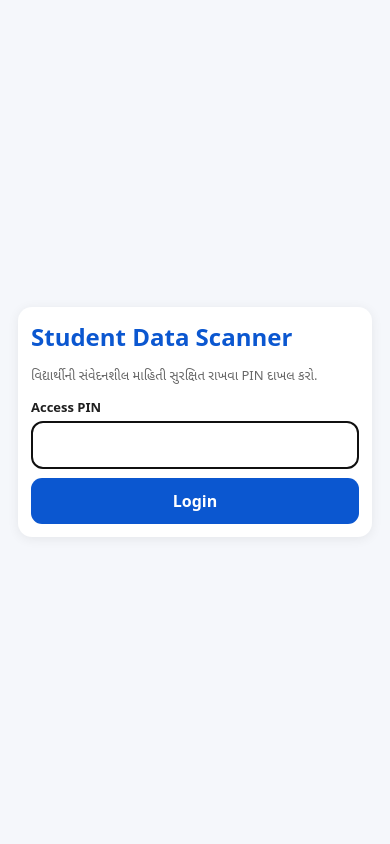
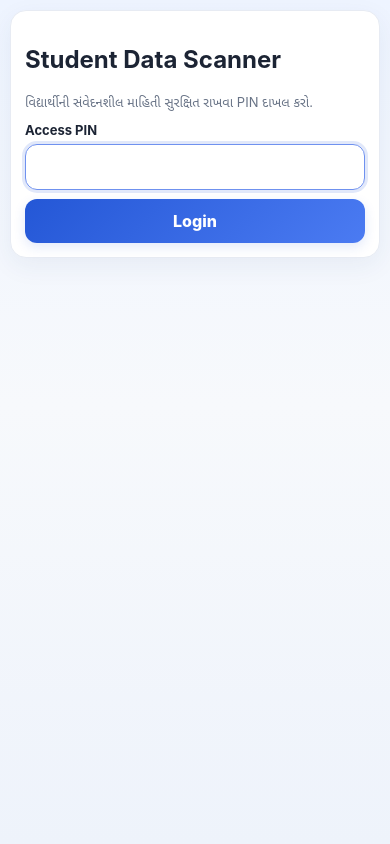
Before and after one commit to Adhyapak-Saathi/Adhyapaksaathi, a Flask app: template student-data-scanner/templates/login.html in a window 390 px wide. Run offline with Flask 3, Linux system fonts and the light colour scheme; the template is opened without the code that fills it, so the values that code supplies are empty; some libraries are stand-ins or nearby versions.

Commit message:
Create colorful professional responsive scanner interface

```diff
--- a/student-data-scanner/static/style.css
+++ b/student-data-scanner/static/style.css
@@ -1,74 +1,130 @@
 :root{
-  font-family:system-ui,-apple-system,"Noto Sans Gujarati",Arial,sans-serif;
-  color:#1f1f1f;background:#f5f7fb
+  font-family:Inter,system-ui,-apple-system,"Noto Sans Gujarati",Arial,sans-serif;
+  color:#1c2434;
+  background:#eef3fb;
+  --blue:#2457d6;
+  --blue2:#4b7bf2;
+  --green:#11895d;
+  --green2:#36b37e;
+  --purple:#7c4dff;
+  --orange:#f59f2f;
+  --red:#d64545;
+  --card:#ffffff;
+  --border:#dfe6f1;
+  --muted:#687386;
 }
 *{box-sizing:border-box}
-body{margin:0}
-header{background:#0b57d0;color:#fff;padding:18px 16px}
-header h1{margin:0;font-size:23px}
-header p{margin:5px 0 0;opacity:.92;font-size:13px}
-header small{display:block;margin-top:7px;opacity:.8}
-main{max-width:900px;margin:auto;padding:14px}
-.card{background:#fff;border-radius:18px;padding:16px;margin:0 0 14px;box-shadow:0 2px 12px #00000012}
-.primary-card{border-top:4px solid #0b57d0}
-h2{font-size:18px;margin:0 0 12px}
-label{display:block;font-weight:650;font-size:13px;margin:8px 0 5px}
+body{margin:0;background:linear-gradient(180deg,#eef4ff 0,#f7f9fc 48%,#eef3fb 100%);min-height:100vh}
+.app-header{
+  background:linear-gradient(135deg,#1d4ed8,#4f46e5 58%,#7c3aed);
+  color:#fff;padding:24px 18px 18px;box-shadow:0 8px 28px #254ec533
+}
+.header-inner{max-width:980px;margin:auto;display:flex;align-items:flex-start;justify-content:space-between;gap:18px}
+.brand-kicker{text-transform:uppercase;letter-spacing:.12em;font-size:11px;font-weight:800;opacity:.8}
+.app-header h1{margin:3px 0 5px;font-size:28px}
+.app-header p{margin:0;opacity:.92;font-size:13px}
+.app-header>small{display:block;max-width:980px;margin:8px auto 0;opacity:.72}
+.header-badge{background:#ffffff20;border:1px solid #ffffff55;border-radius:999px;padding:8px 12px;font-size:12px;font-weight:800;white-space:nowrap}
+main{max-width:980px;margin:auto;padding:16px}
+.card{
+  background:var(--card);border:1px solid #e7ebf3;border-radius:20px;padding:18px;margin:0 0 16px;
+  box-shadow:0 8px 26px #21396810
+}
+.capture-card{border-top:4px solid var(--blue)}
+.data-card{border-top:4px solid var(--green)}
+.section-title-row{display:flex;gap:12px;align-items:flex-start;margin-bottom:12px}
+.step-badge{
+  width:34px;height:34px;border-radius:11px;background:linear-gradient(135deg,var(--blue),var(--purple));
+  color:#fff;display:grid;place-items:center;font-weight:900;flex:0 0 34px;box-shadow:0 5px 14px #2457d633
+}
+.step-badge.green{background:linear-gradient(135deg,var(--green),var(--green2));box-shadow:0 5px 14px #11895d33}
+h2{font-size:19px;margin:0 0 3px}
+.muted{color:var(--muted);font-size:13px;margin:0}
+.hint{font-size:12px;color:#5c6475;background:#f7f9fc;border-radius:10px;padding:9px 10px;margin-top:7px}
+label{display:block;font-weight:750;font-size:13px;margin:10px 0 6px}
 input,select,textarea,button,.linkbtn{
-  width:100%;font:inherit;border-radius:11px;padding:12px;border:1px solid #cbd1da;background:#fff
+  width:100%;font:inherit;border-radius:12px;padding:12px;border:1px solid #cfd8e6;background:#fff;color:#1c2434
 }
+input:focus,select:focus,textarea:focus{outline:3px solid #2457d622;border-color:#6f91ef}
 button,.linkbtn{
-  border:0;background:#0b57d0;color:#fff;font-weight:750;text-align:center;text-decoration:none;display:block;margin-top:9px;cursor:pointer
+  border:0;background:linear-gradient(135deg,var(--blue),var(--blue2));color:#fff;font-weight:800;
+  text-align:center;text-decoration:none;display:block;margin-top:9px;cursor:pointer;box-shadow:0 4px 12px #2457d622
 }
-button:disabled{opacity:.45;cursor:not-allowed}
-.secondary{background:#666}
-.save{background:#137333}
-.cameraBtn{
-  background:#e8f0fe;color:#174ea6;border:2px dashed #8ab4f8;padding:18px;text-align:center;
-  border-radius:14px;font-size:17px;margin:12px 0;cursor:pointer
+button:disabled{opacity:.46;cursor:not-allowed;box-shadow:none}
+.primary-action{font-size:16px;padding:14px;margin-top:12px}
+.secondary{background:#697386;box-shadow:none}
+.save{background:linear-gradient(135deg,#0f7d55,#20a66f);font-size:16px;padding:14px}
+.capture-actions{display:grid;grid-template-columns:1fr 1fr;gap:12px;margin-top:12px}
+.capture-btn{
+  display:flex;align-items:center;gap:12px;padding:16px;border-radius:16px;cursor:pointer;margin:0;
+  border:1px solid #dbe5f5;transition:.18s transform,.18s box-shadow
 }
-.cameraBtn input{display:none}
-.muted{color:#666;font-size:13px}
-.important-note{background:#f8fafd;border-left:4px solid #0b57d0;padding:9px;border-radius:8px}
+.capture-btn:hover{transform:translateY(-1px);box-shadow:0 8px 18px #274ea51a}
+.capture-btn.camera{background:linear-gradient(135deg,#e9f1ff,#f2f7ff);color:#1f55c7}
+.capture-btn.files{background:linear-gradient(135deg,#f4ecff,#faf5ff);color:#6b39cc}
+.capture-btn input{display:none}
+.capture-icon{font-size:28px}
+.capture-btn span:last-child{display:flex;flex-direction:column;gap:2px}
+.capture-btn small{font-weight:500;opacity:.8}
+.queue-panel{margin-top:12px;border:1px solid #dfe7f3;border-radius:14px;padding:12px;background:#fbfcff}
+.queue-head{display:flex;align-items:center;justify-content:space-between;gap:10px}
+.text-btn{width:auto;margin:0;background:transparent;color:#516175;padding:5px 8px;box-shadow:none;font-size:12px}
+.file-item{display:flex;align-items:center;justify-content:space-between;gap:8px;padding:9px 0;border-top:1px solid #edf0f5;font-size:13px}
+.file-item:first-child{border-top:0}
+.file-item .file-meta{display:flex;gap:8px;align-items:center;min-width:0}
+.file-item .file-name{white-space:nowrap;overflow:hidden;text-overflow:ellipsis}
+.file-state{font-size:11px;font-weight:800;border-radius:999px;padding:4px 8px;background:#edf2fb;color:#50617d}
+.file-state.done{background:#e3f7ee;color:#0d7a50}
+.file-state.error{background:#fdeaea;color:#b33434}
+.preview-shell{margin-top:12px;border-radius:16px;background:#eef1f6;overflow:hidden;border:1px solid #e0e5ee}
+#imagePreview,#pdfPreview{width:100%;height:380px;border:0;object-fit:contain;background:#f0f2f5;display:none}
+.progress-wrap{margin-top:10px}
+.progress-track{height:8px;background:#e9edf4;border-radius:999px;overflow:hidden}
+#progressBar{height:100%;width:0;background:linear-gradient(90deg,var(--blue),var(--purple));transition:width .25s}
+#progressText{margin-top:5px}
+.status{display:none;padding:11px 12px;border-radius:12px;margin-top:10px;white-space:pre-wrap;word-break:break-word;font-size:13px}
+.ok{display:block;background:#e7f8ef;color:#0b744d;border:1px solid #c9eedc}
+.warn{display:block;background:#fff6df;color:#835b00;border:1px solid #f4dfaa}
+.err{display:block;background:#fdeaea;color:#b52d2d;border:1px solid #f5caca}
+.busy{display:block;background:#e9f1ff;color:#184fbf;border:1px solid #cfe0ff}
+.summary-strip{
+  display:grid;grid-template-columns:repeat(3,1fr);gap:10px;margin:10px 0 16px
+}
+.summary-strip>div{background:linear-gradient(135deg,#f7f9fd,#eef3fb);border:1px solid #e0e6ef;border-radius:14px;padding:12px;text-align:center}
+.summary-strip span{display:block;font-size:22px;font-weight:900;color:#2b4ea1}
+.summary-strip small{display:block;color:#6b7585;font-size:11px;margin-top:2px}
+.grid{display:grid;grid-template-columns:1fr 1fr;gap:10px}
+.field{padding:8px;border-radius:13px;border:1px solid transparent;transition:.18s background,.18s border}
+.field.scanned{background:#ecf8f3;border-color:#bee9d8}
+.field.conflict{background:#fff4e8;border-color:#f0c48e}
+.field.wide{grid-column:1/-1}
+.field textarea{min-height:84px;resize:vertical}
+.verify{font-size:13px;margin-top:12px;color:#8a5d00}
+.match{padding:11px;border-radius:12px;margin-top:10px;font-size:13px}
+.match.new{background:#eef4ff;color:#1e55c5}
+.okmatch{background:#e6f7ee;color:#0b744d}
+.warnmatch{background:#fff4df;color:#7a5200}
+.candidateBtn{background:#fff;color:#2158c4;border:1px solid #9eb8f5;text-align:left;font-weight:700;box-shadow:none}
+.save-card{background:#ffffffee;backdrop-filter:blur(10px)}
+.sticky{position:sticky;bottom:8px;z-index:8}
 .searchline{display:grid;grid-template-columns:1fr 120px;gap:8px}
 .searchline button{margin:0}
 .result{padding:11px;border:1px solid #dde2e8;border-radius:12px;margin-top:8px;cursor:pointer}
 .result:hover{background:#f3f7ff}
 .selected{margin-top:10px;font-size:13px;color:#174ea6;font-weight:700}
-#preview{width:100%;max-height:430px;object-fit:contain;background:#eee;border-radius:12px;display:none;margin:10px 0}
-.status{display:none;padding:10px;border-radius:10px;margin-top:9px;white-space:pre-wrap;word-break:break-word}
-.ok{display:block;background:#e6f4ea;color:#137333}
-.warn{display:block;background:#fef7e0;color:#7a4d00}
-.err{display:block;background:#fce8e6;color:#b3261e}
-.busy{display:block;background:#e8f0fe;color:#174ea6}
-.grid{display:grid;grid-template-columns:1fr 1fr;gap:10px}
-.field{padding:7px;border-radius:12px;border:1px solid transparent}
-.field.scanned{background:#f0f7ff;border-color:#c7dcff}
-.field.wide{grid-column:1/-1}
-.field textarea{min-height:80px}
-.verify{font-size:13px;margin-top:10px;color:#b06000}
-.sticky{position:sticky;bottom:8px;z-index:5}
-.match{padding:11px;border-radius:11px;margin-top:10px;font-size:13px}
-.match.new{background:#eef4ff;color:#174ea6}
-.okmatch{background:#e6f4ea;color:#137333}
-.warnmatch{background:#fef7e0;color:#7a4d00}
-.candidateBtn{background:#fff;color:#174ea6;border:1px solid #8ab4f8;text-align:left;font-weight:650}
-.optional summary{font-weight:750;cursor:pointer}
+.optional summary{font-weight:850;cursor:pointer}
 .optional[open] summary{margin-bottom:10px}
 .errorText{color:#b3261e}
-@media(max-width:640px){
+@media(max-width:680px){
+  .header-inner{display:block}
+  .header-badge{display:inline-block;margin-top:10px}
+  .app-header h1{font-size:24px}
+  .capture-actions{grid-template-columns:1fr}
   .grid{grid-template-columns:1fr}
+  .summary-strip{grid-template-columns:repeat(3,1fr)}
   .searchline{grid-template-columns:1fr}
   .searchline button{margin-top:8px}
-  main{padding:9px}
-  .card{border-radius:14px;padding:13px}
+  main{padding:10px}
+  .card{border-radius:16px;padding:14px}
+  #imagePreview,#pdfPreview{height:320px}
 }
-
-.header-row{display:flex;align-items:center;justify-content:space-between;gap:12px;margin-top:7px}
-.header-row small{margin:0}
-.header-row form{margin:0}
-.logout-btn{width:auto;margin:0;padding:7px 12px;background:#fff;color:#0b57d0;font-size:12px}
-.login-page{min-height:100vh;display:grid;place-items:center;background:#f5f7fb}
-.login-wrap{width:min(430px,100%);padding:18px}
-.login-card{margin:0}
-.login-card h1{margin:0 0 6px;color:#0b57d0;font-size:24px}
-.login-card .status{display:block}
```
